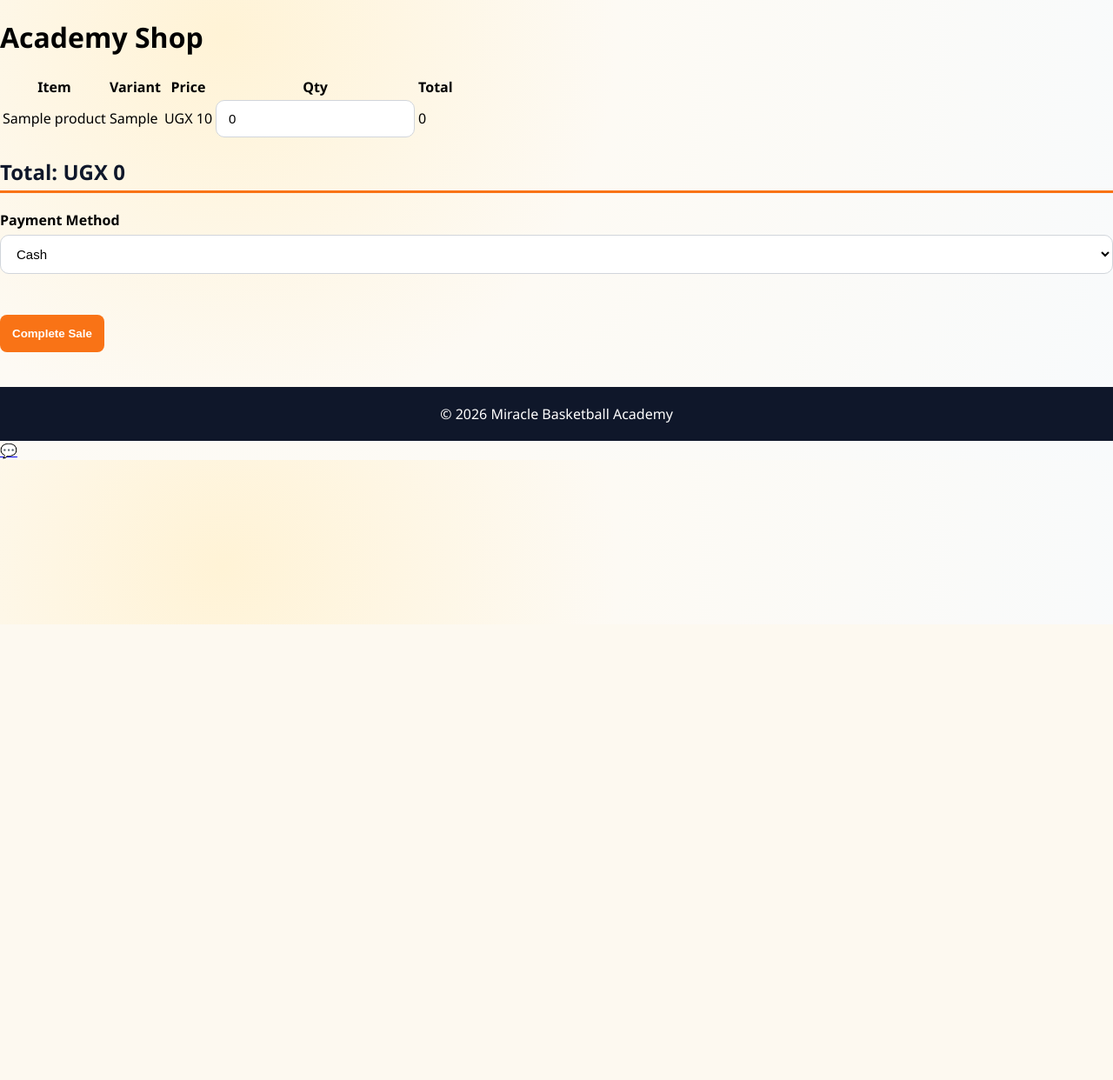
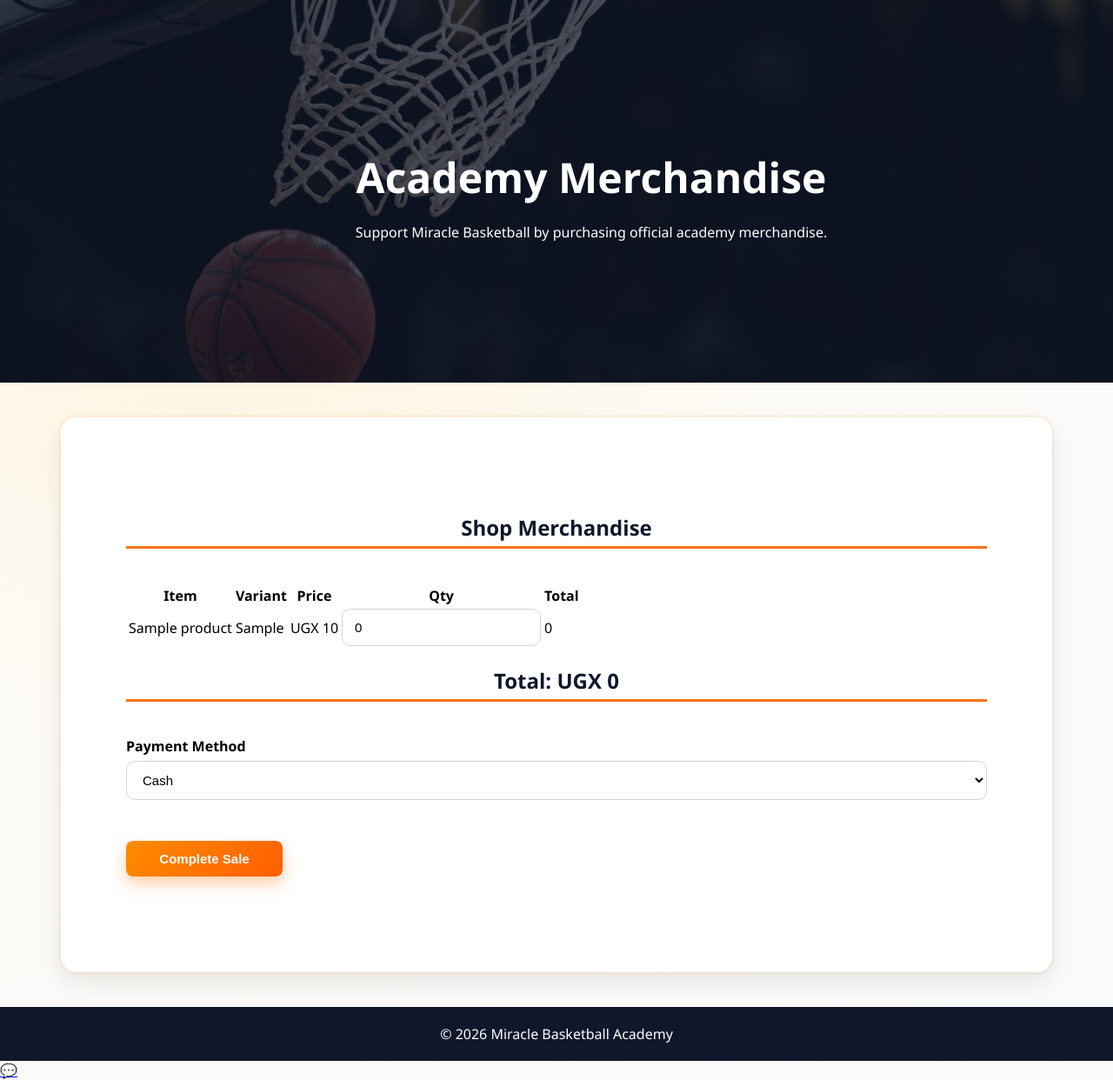
Before and after one commit to mccalsta/mba, a Flask app: page /shop in a window 1280 px wide; the page is wider, and only the part inside the window is pictured. Shown: the part 82-1324 px from the top of that part at 87% size. Before the commit the page ends 800 px from the top of that part, so only its background shows below. Run offline with Flask 3, Linux system fonts and the light colour scheme; the visitor is signed in with stand-in values (Sample User, id 1); tables that the repository leaves empty hold one stand-in row (values such as "Sample post").

Commit message:
Update shop_pos.html

```diff
--- a/templates/shop_pos.html
+++ b/templates/shop_pos.html
@@ -1,11 +1,32 @@
 {% extends "base.html" %}
 {% block content %}
 
-<h1>Academy Shop</h1>
+<!-- HERO -->
+
+<section class="hero shop-hero">
+
+<div class="hero-content">
+
+<h1>Academy Merchandise</h1>
+
+<p>
+Support Miracle Basketball by purchasing official academy merchandise.
+</p>
+
+</div>
+
+</section>
+
+<section class="section">
+
+<div class="container">
+
+<h2>Shop Merchandise</h2>
 
 <form method="POST">
 
 <table class="shop-table">
+
 <tr>
 <th>Item</th>
 <th>Variant</th>
@@ -17,45 +38,81 @@
 {% for p in products %}
 
 <tr>
-<td>{{ p.name }}<input type="hidden" name="name" value="{{ p.name }}"></td>
-<td>{{ p.variant }}<input type="hidden" name="variant" value="{{ p.variant }}"></td>
+
+<td>
+{{ p.name }}
+<input type="hidden" name="name" value="{{ p.name }}">
+</td>
+
+<td>
+{{ p.variant }}
+<input type="hidden" name="variant" value="{{ p.variant }}">
+</td>
+
 <td>
 UGX {{ p.price }}
 <input type="hidden" name="price" value="{{ p.price }}">
 </td>
+
 <td>
 <input type="number" name="qty" value="0" min="0" onchange="calc(this)">
 </td>
+
 <td class="rowTotal">0</td>
+
 </tr>
+
 {% endfor %}
 
 </table>
 
+<div class="shop-summary">
+
 <h2>Total: UGX <span id="grand">0</span></h2>
 
-<label>Payment Method</label> <select name="payment_method">
+<label>Payment Method</label>
 
+<select name="payment_method">
 <option>Cash</option>
 <option>Mobile Money</option>
 </select>
 
-<br><br> <button type="submit">Complete Sale</button>
+<br><br>
+
+<button type="submit" class="btn-primary">
+Complete Sale
+</button>
+
+</div>
 
 </form>
 
+</div>
+
+</section>
+
 <script>
+
 function calc(el){
-    let row=el.parentElement.parentElement;
-    let price=parseInt(row.children[2].innerText.replace(/\D/g,''))||0;
-    let qty=parseInt(el.value)||0;
-    let total=price*qty;
-    row.children[4].innerText=total;
 
-    let grand=0;
-    document.querySelectorAll(".rowTotal").forEach(r=>grand+=parseInt(r.innerText)||0);
-    document.getElementById("grand").innerText=grand;
+let row = el.parentElement.parentElement;
+
+let price = parseInt(row.children[2].innerText.replace(/\D/g,'')) || 0;
+
+let qty = parseInt(el.value) || 0;
+
+let total = price * qty;
+
+row.children[4].innerText = total;
+
+let grand = 0;
+
+document.querySelectorAll(".rowTotal").forEach(r => grand += parseInt(r.innerText) || 0);
+
+document.getElementById("grand").innerText = grand;
+
 }
+
 </script>
 
 {% endblock %}
```
